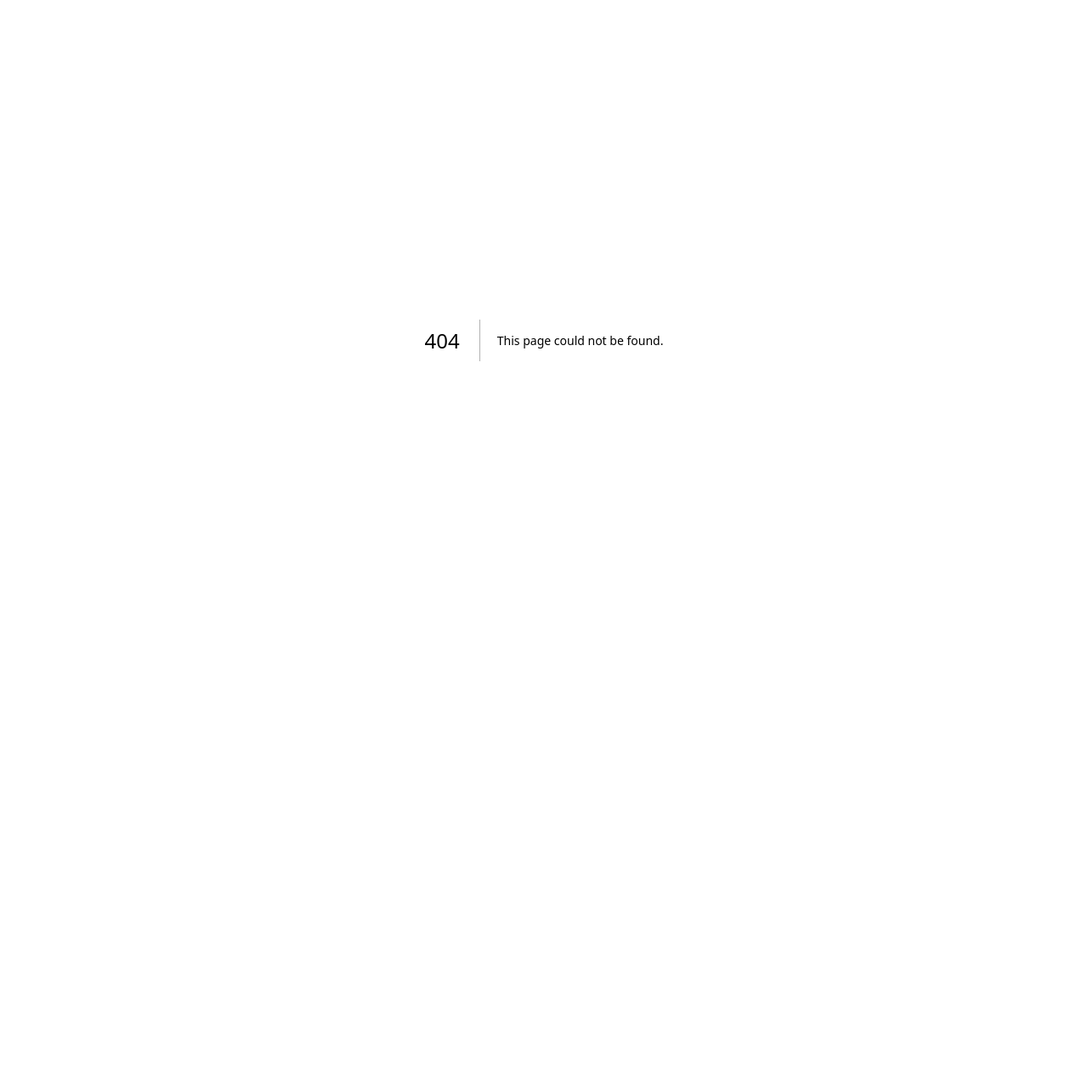
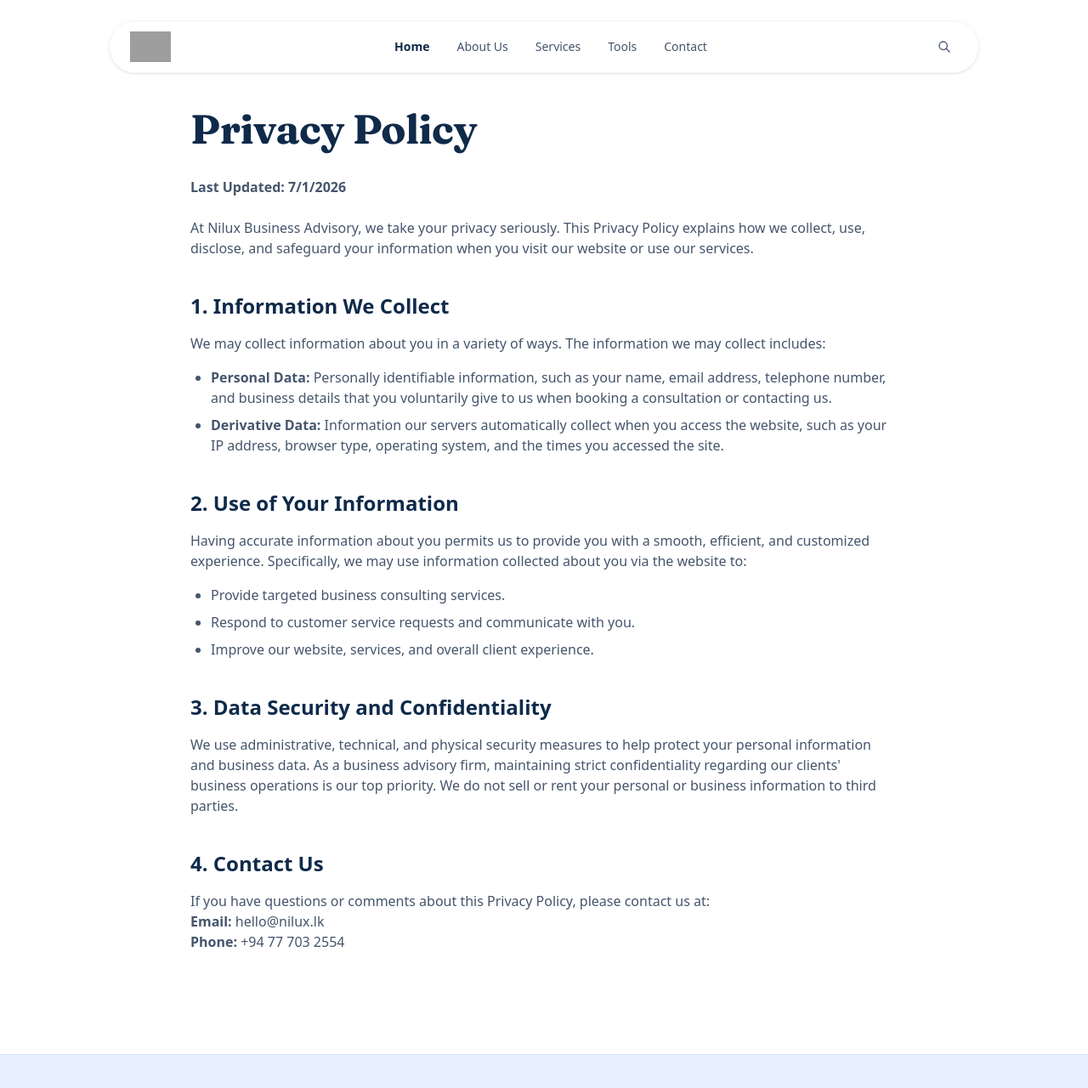
Before and after one commit to chithilamanul1/nilux, a Next.js app: page /privacy-policy in a window 1280 px wide. Before the commit this address had no page. Shown: the top 1280 px of the page at 85% size. Before the commit the page ends 800 px from the top, so only its background shows below. Built offline with nearby package versions, Linux system fonts and the light colour scheme; grey boxes are pictures that could not be loaded; a web font is replaced by a local one.

Commit message:
Add-Privacy-Policy-and-Terms-pages

```diff
--- /dev/null
+++ b/src/app/privacy-policy/page.tsx
@@ -0,0 +1,55 @@
+import React from 'react'
+import { Header } from '@/components/Header'
+import { Footer } from '@/components/Footer'
+import { motion } from 'framer-motion'
+
+export default function PrivacyPolicy() {
+  return (
+    <div className="min-h-screen bg-white font-sans text-slate-900 selection:bg-[var(--nilux-violet-soft)] selection:text-[var(--nilux-violet)] flex flex-col">
+      <Header />
+      <main className="flex-grow pt-32 pb-24 max-w-4xl mx-auto px-4 sm:px-6 lg:px-8">
+        <h1 className="font-display text-4xl md:text-5xl font-bold text-[var(--nilux-ink)] mb-8">
+          Privacy Policy
+        </h1>
+        <div className="prose prose-slate prose-lg max-w-none text-slate-600">
+          <p className="mb-6">
+            <strong>Last Updated: {new Date().toLocaleDateString()}</strong>
+          </p>
+          <p className="mb-6">
+            At Nilux Business Advisory, we take your privacy seriously. This Privacy Policy explains how we collect, use, disclose, and safeguard your information when you visit our website or use our services.
+          </p>
+
+          <h2 className="text-2xl font-bold text-[var(--nilux-ink)] mt-10 mb-4">1. Information We Collect</h2>
+          <p className="mb-4">We may collect information about you in a variety of ways. The information we may collect includes:</p>
+          <ul className="list-disc pl-6 mb-6 space-y-2">
+            <li><strong>Personal Data:</strong> Personally identifiable information, such as your name, email address, telephone number, and business details that you voluntarily give to us when booking a consultation or contacting us.</li>
+            <li><strong>Derivative Data:</strong> Information our servers automatically collect when you access the website, such as your IP address, browser type, operating system, and the times you accessed the site.</li>
+          </ul>
+
+          <h2 className="text-2xl font-bold text-[var(--nilux-ink)] mt-10 mb-4">2. Use of Your Information</h2>
+          <p className="mb-4">Having accurate information about you permits us to provide you with a smooth, efficient, and customized experience. Specifically, we may use information collected about you via the website to:</p>
+          <ul className="list-disc pl-6 mb-6 space-y-2">
+            <li>Provide targeted business consulting services.</li>
+            <li>Respond to customer service requests and communicate with you.</li>
+            <li>Improve our website, services, and overall client experience.</li>
+          </ul>
+
+          <h2 className="text-2xl font-bold text-[var(--nilux-ink)] mt-10 mb-4">3. Data Security and Confidentiality</h2>
+          <p className="mb-6">
+            We use administrative, technical, and physical security measures to help protect your personal information and business data. As a business advisory firm, maintaining strict confidentiality regarding our clients' business operations is our top priority. We do not sell or rent your personal or business information to third parties.
+          </p>
+
+          <h2 className="text-2xl font-bold text-[var(--nilux-ink)] mt-10 mb-4">4. Contact Us</h2>
+          <p className="mb-6">
+            If you have questions or comments about this Privacy Policy, please contact us at:
+            <br />
+            <strong>Email:</strong> hello@nilux.lk
+            <br />
+            <strong>Phone:</strong> +94 77 703 2554
+          </p>
+        </div>
+      </main>
+      <Footer />
+    </div>
+  )
+}
--- /dev/null
+++ b/src/app/terms-of-service/page.tsx
@@ -0,0 +1,59 @@
+import React from 'react'
+import { Header } from '@/components/Header'
+import { Footer } from '@/components/Footer'
+
+export default function TermsOfService() {
+  return (
+    <div className="min-h-screen bg-white font-sans text-slate-900 selection:bg-[var(--nilux-violet-soft)] selection:text-[var(--nilux-violet)] flex flex-col">
+      <Header />
+      <main className="flex-grow pt-32 pb-24 max-w-4xl mx-auto px-4 sm:px-6 lg:px-8">
+        <h1 className="font-display text-4xl md:text-5xl font-bold text-[var(--nilux-ink)] mb-8">
+          Terms of Service
+        </h1>
+        <div className="prose prose-slate prose-lg max-w-none text-slate-600">
+          <p className="mb-6">
+            <strong>Last Updated: {new Date().toLocaleDateString()}</strong>
+          </p>
+          <p className="mb-6">
+            Welcome to Nilux Business Advisory. By accessing or using our website and services, you agree to be bound by these Terms of Service. Please read them carefully.
+          </p>
+
+          <h2 className="text-2xl font-bold text-[var(--nilux-ink)] mt-10 mb-4">1. Consulting Services</h2>
+          <p className="mb-6">
+            Nilux provides business advisory, financial review, and consulting services to Small and Medium Enterprises (SMEs) in Sri Lanka. The recommendations provided by Nilux are based on the data and information provided by the client. We offer independent and practical guidance, but business decisions remain the sole responsibility of the business owner.
+          </p>
+
+          <h2 className="text-2xl font-bold text-[var(--nilux-ink)] mt-10 mb-4">2. Client Responsibilities</h2>
+          <p className="mb-6">
+            To ensure accurate assessments and effective consulting, clients must provide true, complete, and accurate financial and operational information. Nilux cannot be held liable for strategies or recommendations that fail due to incomplete or inaccurate data supplied by the client.
+          </p>
+
+          <h2 className="text-2xl font-bold text-[var(--nilux-ink)] mt-10 mb-4">3. Confidentiality Agreement</h2>
+          <p className="mb-6">
+            Both Nilux Business Advisory and the Client agree to maintain the utmost confidentiality regarding all business strategies, financial records, and proprietary information shared during the consultation process. We will not disclose your business data to unauthorized third parties.
+          </p>
+
+          <h2 className="text-2xl font-bold text-[var(--nilux-ink)] mt-10 mb-4">4. Payment and Fees</h2>
+          <p className="mb-6">
+            Our fee structure for advisory services is transparent and agreed upon prior to the commencement of any service. Unless stated otherwise, all initial discovery meetings are free of charge. Subsequent consulting sessions and business reviews will be billed according to our agreed pricing structure.
+          </p>
+
+          <h2 className="text-2xl font-bold text-[var(--nilux-ink)] mt-10 mb-4">5. Limitation of Liability</h2>
+          <p className="mb-6">
+            In no event shall Nilux Business Advisory be liable for any direct, indirect, consequential, or incidental damages arising out of your business operations or decisions made following our consultation. Our liability is limited strictly to the fees paid for our advisory services.
+          </p>
+
+          <h2 className="text-2xl font-bold text-[var(--nilux-ink)] mt-10 mb-4">6. Contact Information</h2>
+          <p className="mb-6">
+            If you have any questions regarding these Terms of Service, you can reach us at:
+            <br />
+            <strong>Email:</strong> hello@nilux.lk
+            <br />
+            <strong>Phone:</strong> +94 77 703 2554
+          </p>
+        </div>
+      </main>
+      <Footer />
+    </div>
+  )
+}
--- a/src/components/Footer.tsx
+++ b/src/components/Footer.tsx
@@ -211,18 +211,18 @@ export function Footer() {
             </p>
           </div>
           <div className="flex gap-6">
-            <a
-              href="#"
+            <Link
+              href="/privacy-policy"
               className="hover:text-[var(--nilux-violet)] transition-colors"
             >
               Privacy Policy
-            </a>
-            <a
-              href="#"
+            </Link>
+            <Link
+              href="/terms-of-service"
               className="hover:text-[var(--nilux-violet)] transition-colors"
             >
               Terms of Service
-            </a>
+            </Link>
           </div>
         </div>
       </div>
```
